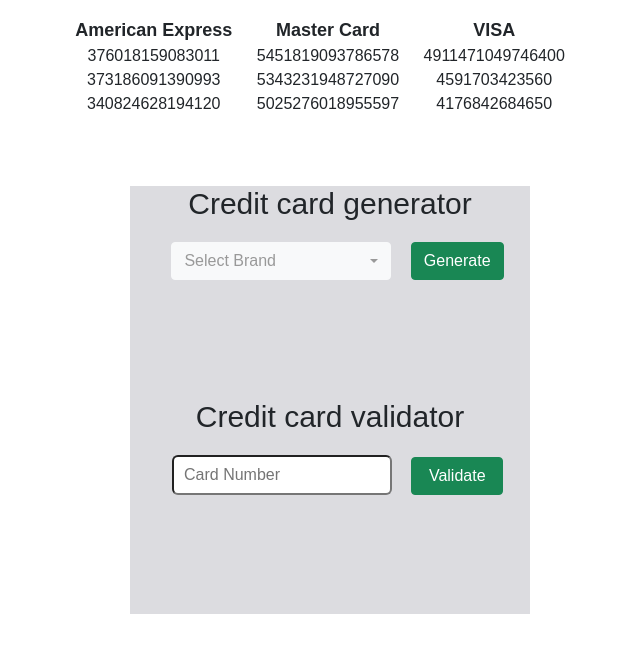
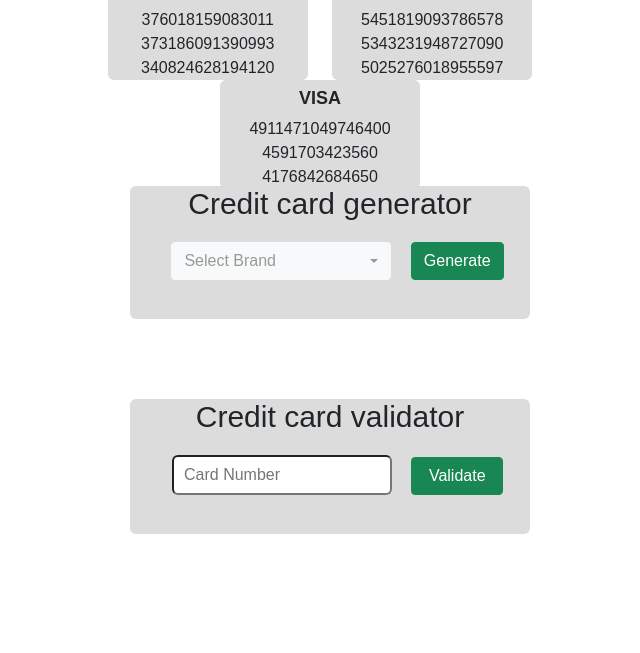
Before and after one commit to themm1/Credit-Number-Generator, a Flask app: page / in a window 1280 px wide. Shown: the top 653 px of the page, without its empty margins (310-950 px from the left). Run offline with Flask 2, Linux system fonts and the light colour scheme; some libraries are stand-ins or nearby versions.

Commit message:
light grey boxes

```diff
--- a/static/styles.css
+++ b/static/styles.css
@@ -3,7 +3,6 @@ body {
 }
 
 #main {
-    background-color: rgb(220, 220, 224);
     position: absolute;
     top: 50%;
     left: 50%;
@@ -11,12 +10,15 @@ body {
 }
 
 .box {
+    background-color: rgb(220, 220, 220);
     width: 400px;
     margin-bottom: 20%;
+    border-radius: 6px;
 }
 
 .box > * {
     text-align: center;
+    position: relative;
 }
 
 h1 {
@@ -43,12 +45,15 @@ h1 {
 #numbers {
     text-align: center;
     position: absolute;
-    top: 7%;
+    top: 10%;
     left: 50%;
     transform: translate(-50%, -50%);
 }
 
 #brand_box {
+    background-color: rgb(220, 220, 220);
+    width: 200px;
+    border-radius: 6px;
     display: inline-block;
     margin-right: 20px;
 }
@@ -57,4 +62,5 @@ h1 {
     font-size: 18px;
     font-weight: bold;
     margin-top: 20px;
+    margin: 5px;
 }
```
